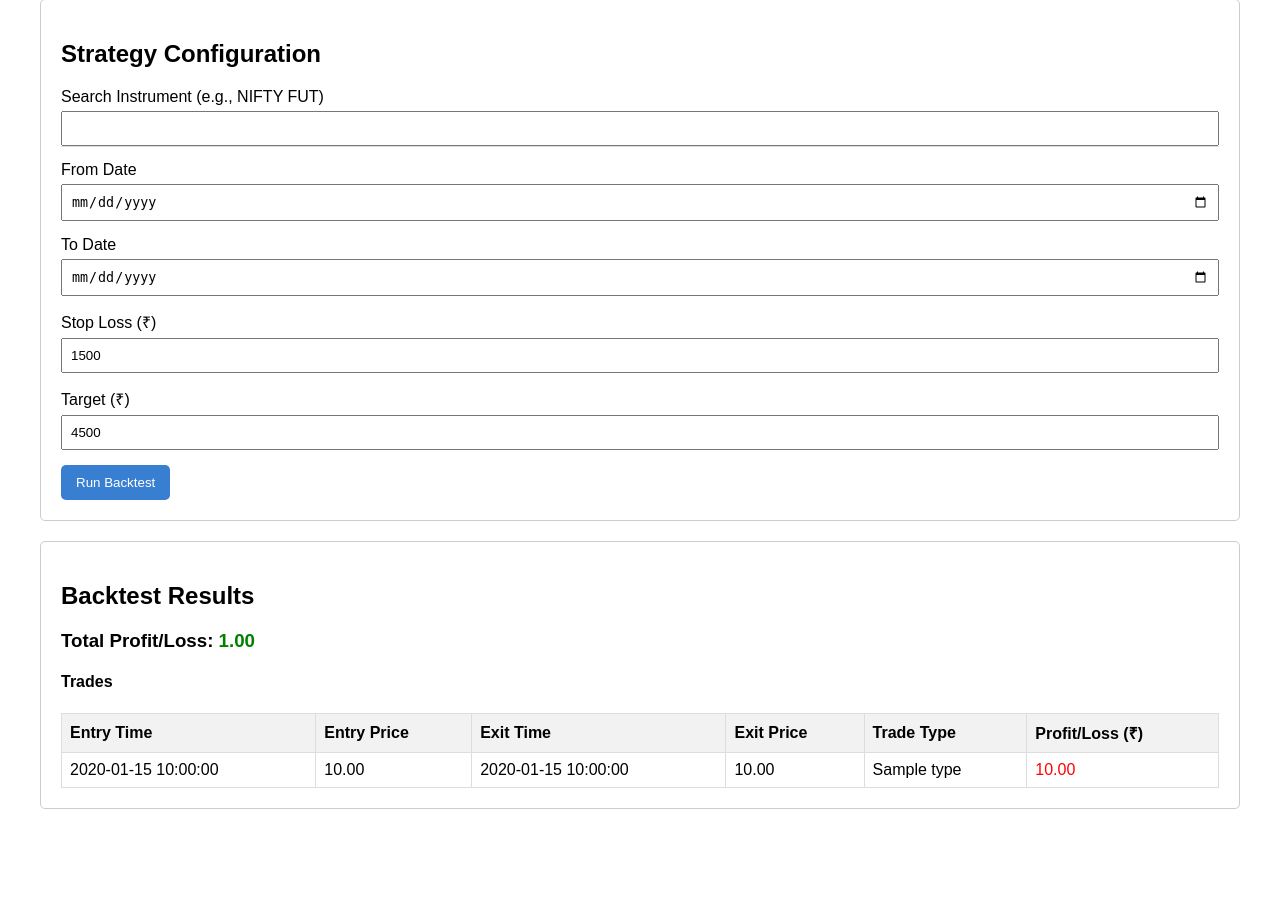
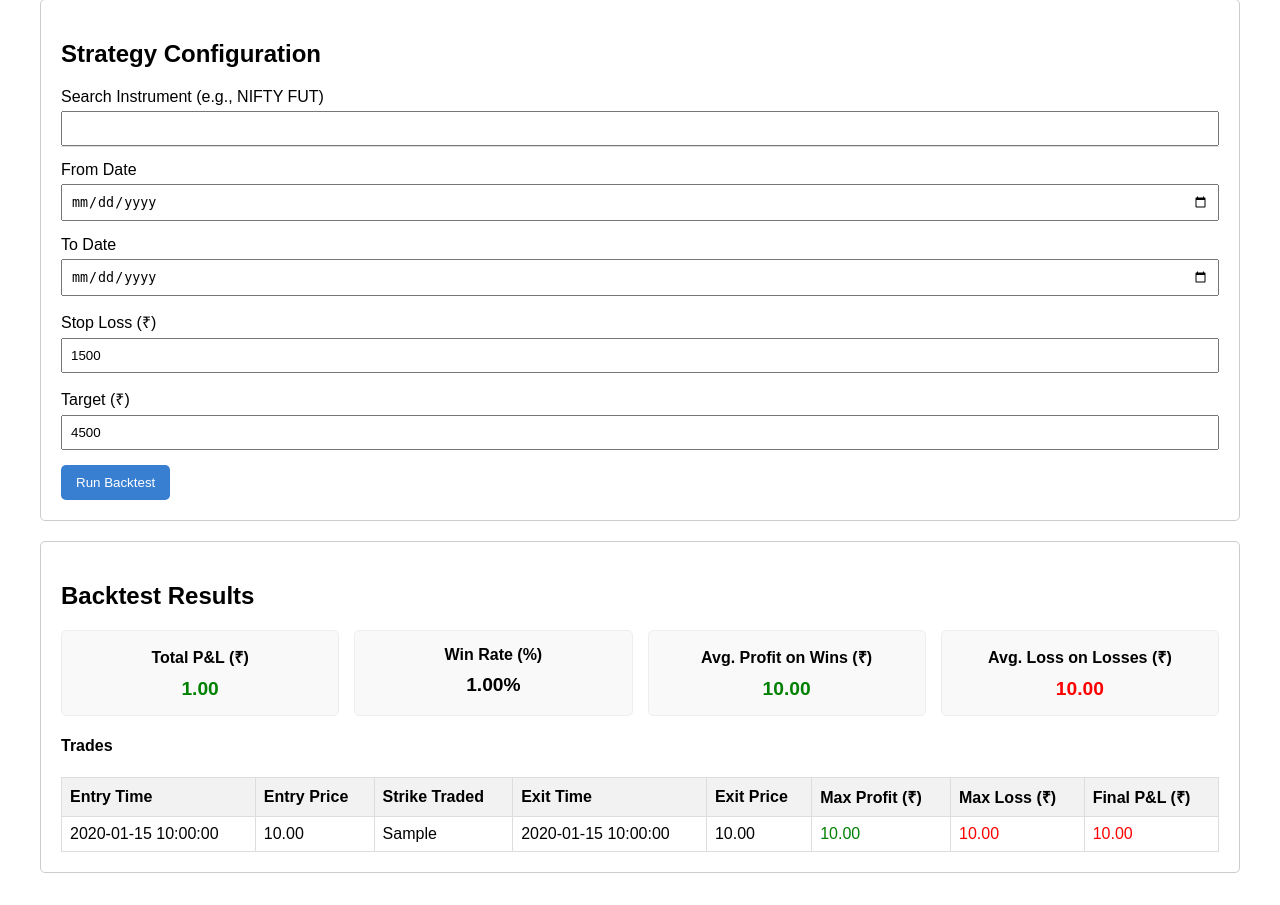
Before and after one commit to nileshumbare3-commits/KITE-LOGIN-PAGE, a Flask app: template templates/backtest.html in a window 1280 px wide. Shown: the part 131-1036 px from the top of the page. Before the commit the page ends 940 px from the top, so only its background shows below. Run offline with Flask 3, Linux system fonts and the light colour scheme; the template is opened without the code that fills it: most values are stand-ins (such as "Sample title", 1, 10 or a date in 2020).

Commit message:
feat: Add enhanced statistics to backtest report
This commit enhances the backtesting engine and UI to provide more detailed performance statistics.

Backend changes (`run_backtest` function):
- Added logic to track the maximum profit and maximum loss achieved during the lifetime of each trade.
- Implemented a function to calculate the nearest option strike price at the time of trade entry.
- Added summary calculations for Win Percentage, Average Profit of Winning Trades, and Average Loss of Losing Trades.

Frontend changes (`backtest.html`):
- Added a new summary grid to display the new overall statistics.
- Added columns to the results table for "Strike Traded", "Max Profit", and "Max Loss".

```diff
--- a/app.py
+++ b/app.py
@@ -117,7 +117,7 @@ def search_instruments():
 
 def run_backtest(instrument_token, from_date_str, to_date_str, stop_loss, target):
     """
-    Runs the AVWAP breakout backtest strategy with re-entry logic.
+    Runs the AVWAP breakout backtest strategy with re-entry logic and enhanced reporting.
     """
     kite.set_access_token(session["access_token"])
 
@@ -143,7 +143,6 @@ def run_backtest(instrument_token, from_date_str, to_date_str, stop_loss, target
         if trade_day_df.empty:
             continue
 
-        # Calculate AVWAP and bands for the entire day
         trade_day_df['cum_volume'] = trade_day_df['volume'].cumsum()
         trade_day_df['cum_volume_price'] = (trade_day_df['close'] * trade_day_df['volume']).cumsum()
         trade_day_df['avwap'] = trade_day_df['cum_volume_price'] / trade_day_df['cum_volume']
@@ -156,17 +155,19 @@ def run_backtest(instrument_token, from_date_str, to_date_str, stop_loss, target
         current_trade = {}
 
         for i, row in trade_day_df.iterrows():
-            # Check for exit conditions if in a position
             if in_position:
                 lot_size = 50
                 price_change = row['close'] - current_trade['entry_price']
 
                 if current_trade['type'] == 'SELL_PUT_SPREAD':
                     pnl = price_change * 0.3 * lot_size
-                else: # SELL_CALL_SPREAD
+                else:
                     pnl = -price_change * 0.3 * lot_size
 
-                # Check for stop-loss or take-profit
+                # Track max profit/loss
+                current_trade['max_profit'] = max(current_trade.get('max_profit', pnl), pnl)
+                current_trade['max_loss'] = min(current_trade.get('max_loss', pnl), pnl)
+
                 if pnl <= -stop_loss or pnl >= target:
                     current_trade['exit_price'] = row['close']
                     current_trade['exit_time'] = row['date']
@@ -175,18 +176,29 @@ def run_backtest(instrument_token, from_date_str, to_date_str, stop_loss, target
                     in_position = False
                     current_trade = {}
 
-            # Check for entry conditions if not in a position
             if not in_position:
-                # Upper band breakout
+                def get_strike(price):
+                    return round(price / 50) * 50
+
                 if row['close'] > row['upper_band']:
                     in_position = True
-                    current_trade = {"type": "SELL_PUT_SPREAD", "entry_price": row['close'], "entry_time": row['date']}
-                # Lower band breakout
+                    strike = get_strike(row['close'])
+                    current_trade = {
+                        "type": "SELL_PUT_SPREAD",
+                        "entry_price": row['close'],
+                        "entry_time": row['date'],
+                        "strike_traded": f"{strike} PE"
+                    }
                 elif row['close'] < row['lower_band']:
                     in_position = True
-                    current_trade = {"type": "SELL_CALL_SPREAD", "entry_price": row['close'], "entry_time": row['date']}
+                    strike = get_strike(row['close'])
+                    current_trade = {
+                        "type": "SELL_CALL_SPREAD",
+                        "entry_price": row['close'],
+                        "entry_time": row['date'],
+                        "strike_traded": f"{strike} CE"
+                    }
 
-        # End of day check: close any open position
         if in_position:
             last_row = trade_day_df.iloc[-1]
             price_change = last_row['close'] - current_trade['entry_price']
@@ -198,11 +210,26 @@ def run_backtest(instrument_token, from_date_str, to_date_str, stop_loss, target
             current_trade['exit_price'] = last_row['close']
             current_trade['exit_time'] = last_row['date']
             current_trade['pnl'] = pnl
+            current_trade['max_profit'] = max(current_trade.get('max_profit', pnl), pnl)
+            current_trade['max_loss'] = min(current_trade.get('max_loss', pnl), pnl)
             all_trades.append(current_trade)
 
+    # --- Calculate Summary Statistics ---
     total_pnl = sum(trade['pnl'] for trade in all_trades)
+    winning_trades = [t for t in all_trades if t['pnl'] > 0]
+    losing_trades = [t for t in all_trades if t['pnl'] <= 0]
 
-    return {"trades": all_trades, "total_pnl": total_pnl}
+    win_percentage = (len(winning_trades) / len(all_trades) * 100) if all_trades else 0
+    avg_profit_win = sum(t['pnl'] for t in winning_trades) / len(winning_trades) if winning_trades else 0
+    avg_loss_lose = sum(t['pnl'] for t in losing_trades) / len(losing_trades) if losing_trades else 0
+
+    summary = {
+        "win_percentage": win_percentage,
+        "avg_profit_win": avg_profit_win,
+        "avg_loss_lose": avg_loss_lose,
+    }
+
+    return {"trades": all_trades, "total_pnl": total_pnl, "summary": summary}
 
 if __name__ == "__main__":
     app.run(debug=True)
--- a/templates/backtest.html
+++ b/templates/backtest.html
@@ -18,6 +18,10 @@
         th { background-color: #f2f2f2; }
         .nav { margin-bottom: 20px; }
         .nav a { margin-right: 15px; text-decoration: none; }
+        .summary-grid { display: grid; grid-template-columns: repeat(auto-fit, minmax(200px, 1fr)); gap: 15px; margin-bottom: 20px; }
+        .summary-item { background-color: #f9f9f9; border: 1px solid #eee; padding: 15px; border-radius: 5px; text-align: center; }
+        .summary-item h4 { margin: 0 0 10px 0; }
+        .summary-item p { margin: 0; font-size: 1.2em; font-weight: bold; }
         /* Autocomplete styles */
         .autocomplete-results { position: absolute; border: 1px solid #ddd; border-top: none; z-index: 99; top: 100%; left: 0; right: 0; background-color: white; }
         .autocomplete-results div { padding: 10px; cursor: pointer; }
@@ -39,8 +43,8 @@
             <form method="POST" action="/backtest">
                 <div class="form-group">
                     <label for="instrument_search">Search Instrument (e.g., NIFTY FUT)</label>
-                    <input type="text" id="instrument_search" name="instrument_search" autocomplete="off">
-                    <input type="hidden" id="instrument_token" name="instrument_token">
+                    <input type="text" id="instrument_search" name="instrument_search" autocomplete="off" required>
+                    <input type="hidden" id="instrument_token" name="instrument_token" required>
                     <div id="autocomplete-results" class="autocomplete-results"></div>
                 </div>
                 <div class="form-group">
@@ -73,7 +77,25 @@
         {% if results %}
         <div class="results-container">
             <h2>Backtest Results</h2>
-            <h3>Total Profit/Loss: <span style="color: {{ 'green' if results.total_pnl >= 0 else 'red' }};">{{ "%.2f"|format(results.total_pnl) }}</span></h3>
+
+            <div class="summary-grid">
+                <div class="summary-item">
+                    <h4>Total P&L (₹)</h4>
+                    <p style="color: {{ 'green' if results.total_pnl >= 0 else 'red' }};">{{ "%.2f"|format(results.total_pnl) }}</p>
+                </div>
+                <div class="summary-item">
+                    <h4>Win Rate (%)</h4>
+                    <p>{{ "%.2f"|format(results.summary.win_percentage) }}%</p>
+                </div>
+                <div class="summary-item">
+                    <h4>Avg. Profit on Wins (₹)</h4>
+                    <p style="color: green;">{{ "%.2f"|format(results.summary.avg_profit_win) }}</p>
+                </div>
+                <div class="summary-item">
+                    <h4>Avg. Loss on Losses (₹)</h4>
+                    <p style="color: red;">{{ "%.2f"|format(results.summary.avg_loss_lose) }}</p>
+                </div>
+            </div>
 
             <h4>Trades</h4>
             <table>
@@ -81,10 +103,12 @@
                     <tr>
                         <th>Entry Time</th>
                         <th>Entry Price</th>
+                        <th>Strike Traded</th>
                         <th>Exit Time</th>
                         <th>Exit Price</th>
-                        <th>Trade Type</th>
-                        <th>Profit/Loss (₹)</th>
+                        <th>Max Profit (₹)</th>
+                        <th>Max Loss (₹)</th>
+                        <th>Final P&L (₹)</th>
                     </tr>
                 </thead>
                 <tbody>
@@ -92,9 +116,11 @@
                     <tr>
                         <td>{{ trade.entry_time.strftime('%Y-%m-%d %H:%M:%S') }}</td>
                         <td>{{ "%.2f"|format(trade.entry_price) }}</td>
+                        <td>{{ trade.strike_traded }}</td>
                         <td>{{ trade.exit_time.strftime('%Y-%m-%d %H:%M:%S') }}</td>
                         <td>{{ "%.2f"|format(trade.exit_price) }}</td>
-                        <td>{{ trade.type }}</td>
+                        <td style="color: green;">{{ "%.2f"|format(trade.max_profit) }}</td>
+                        <td style="color: red;">{{ "%.2f"|format(trade.max_loss) }}</td>
                         <td style="color: {{ 'green' if trade.pnl >= 0 else 'red' }};">{{ "%.2f"|format(trade.pnl) }}</td>
                     </tr>
                     {% endfor %}
@@ -137,7 +163,6 @@
             });
         });
 
-        // Hide results when clicking outside
         document.addEventListener('click', (e) => {
             if (e.target !== searchInput) {
                 resultsContainer.innerHTML = '';
```
